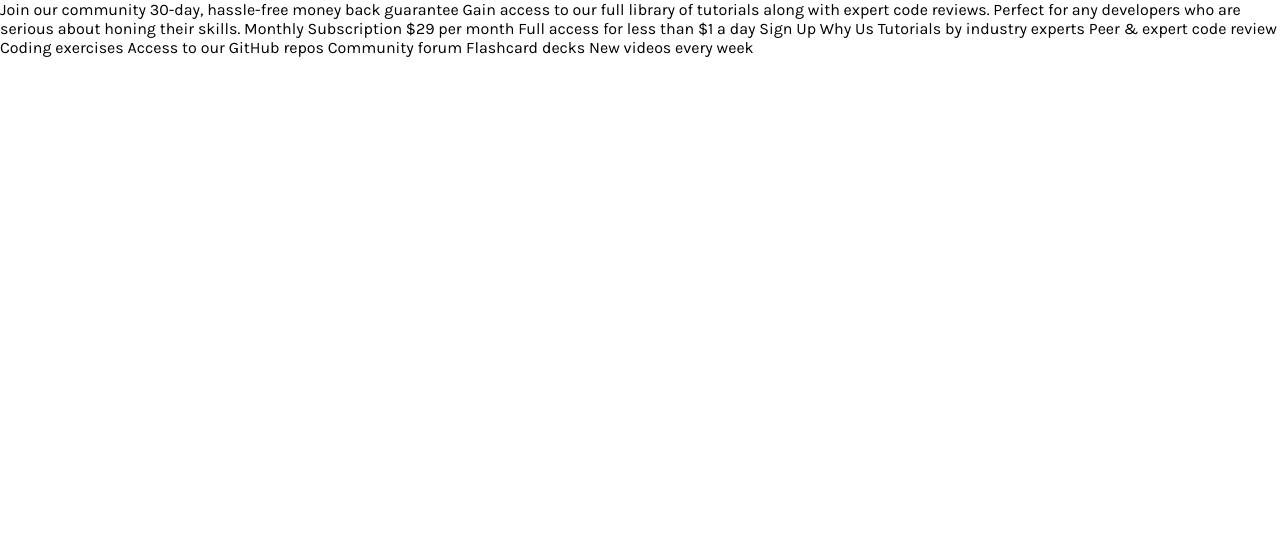
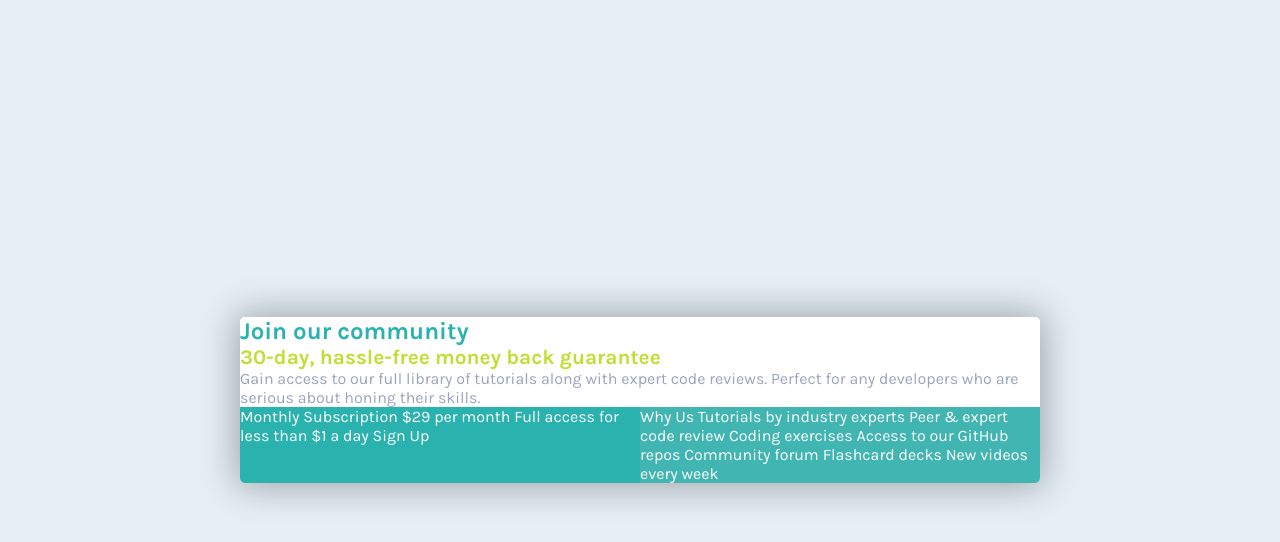
Before and after one commit to Nazaf64/single-price-grid-component, a plain HTML site: page index.html in a window 1280 px wide. Drawn offline with Linux system fonts and the light colour scheme.

Commit message:
background colors, font colors, and box shadow added

```diff
--- a/index.html
+++ b/index.html
@@ -13,13 +13,17 @@
 
 </head>
 <body>
-  Join our community
+  <main>
+    <div id="card-wrapper">
+      <div id="main-description">
+        <h1>Join our community</h1>
 
-  30-day, hassle-free money back guarantee
+        <h2>30-day, hassle-free money back guarantee</h2>
 
-  Gain access to our full library of tutorials along with expert code reviews.
-  Perfect for any developers who are serious about honing their skills.
+        <p>Gain access to our full library of tutorials along with expert code reviews. Perfect for any developers who are serious about honing their skills.</p>
+      </div>
 
+      <div id="subscription">
         Monthly Subscription
 
         &dollar;29 per month
@@ -27,7 +31,9 @@
         Full access for less than &dollar;1 a day
 
         Sign Up
+      </div>
 
+      <div id="why-us">
         Why Us
 
         Tutorials by industry experts
@@ -37,6 +43,9 @@
         Community forum
         Flashcard decks
         New videos every week
+      </div>
+    </div>
+  </main>
 
 </body>
 </html>
--- a/style.css
+++ b/style.css
@@ -1,8 +1,11 @@
 :root{
     --cyan: hsl(179, 62%, 43%);
+    --light-cyan: hsl(178, 48%, 48%);
     --bright-yellow: hsl(71, 73%, 54%);
     --light-grey: hsl(204, 43%, 93%);
     --grayish-blue: hsl(218, 22%, 67%);
+
+    --border-radius: 5px;
 }
 
 
@@ -12,7 +15,76 @@
     padding: 0;
     box-sizing: border-box;
     font-family: 'Karla', sans-serif;
-    /* font-size: 16px; */
+    font-size: 16px;
+}
+
+body{
+    height: 100vh;
+    display: grid;
+    justify-content: center;
+    align-content: center;
+
+    background-color: var(--light-grey);
+}
+
+#card-wrapper{
+    display: grid;
+    grid-template-columns: 1fr 1fr;
+
+    max-width: 50em;
+
+    box-shadow: 0px 0px 36px 4px rgba(0,0,0,0.31);
+    -webkit-box-shadow: 0px 0px 36px 4px rgba(0,0,0,0.31);
+    -moz-box-shadow: 0px 0px 36px 4px rgba(0,0,0,0.31);
+
+    border-radius: var(--border-radius);
+
+}
+
+#main-description{
+    background-color: white;
+    grid-column: 1/3;
+    grid-row: 1;
+
+    border-top-left-radius: var(--border-radius);
+    border-top-right-radius: var(--border-radius);
+}
+
+#main-description h1{
+    font-size: 1.5em;
+    color: var(--cyan);
+}
+
+#main-description h2{
+    font-size: 1.3em;
+    color: var(--bright-yellow);
+}
+
+#main-description p{
+    font-size: 1em;
+    color: var(--grayish-blue);
+}
+
+#subscription{
+    background-color: var(--cyan);
+    color: white;
+
+    grid-column: 1/2;
+    grid-row: 2;
+
+    border-bottom-left-radius: var(--border-radius);
+
+}
+
+#why-us{
+    background-color: var(--light-cyan);
+    color: white;
+
+    grid-column: 2/3;
+    grid-row: 2;
+
+    border-bottom-right-radius: var(--border-radius);
+
 }
 
 
```
Lines whose indentation alone changed are shown as unchanged.
